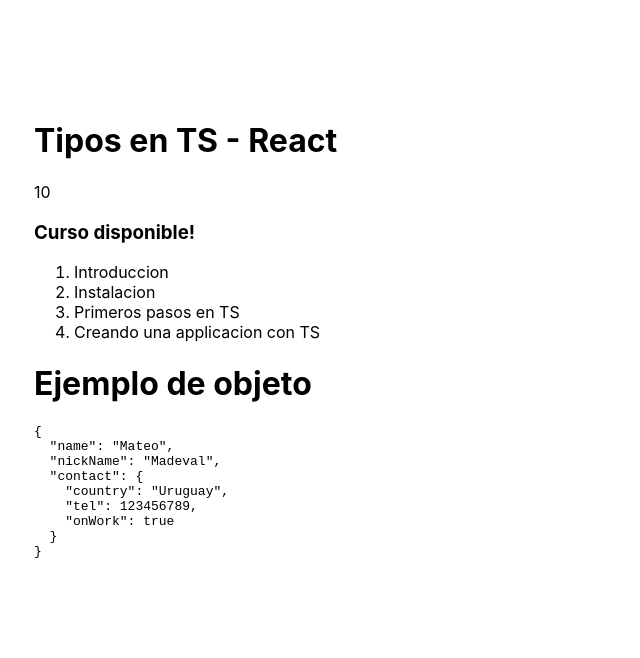
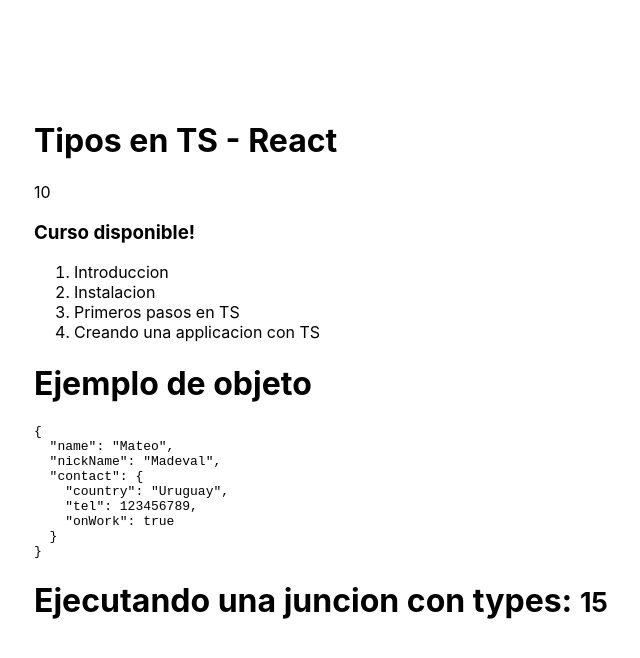
Before and after one commit to Curso-Fernando-Herrera-de-React-Native/react-typescript, a React (Create React App) app: page / in a window 1280 px wide. Shown: the top 658 px of the page, without its empty margins (66-706 px from the left). Built offline with nearby package versions, Linux system fonts and the light colour scheme.

Commit message:
feat(functions): create a component with function

```diff
--- a/src/App.tsx
+++ b/src/App.tsx
@@ -1,11 +1,13 @@
 import TiposBasicos from 'typescript/TiposBasicos'
 import ObjetosLiterales from 'typescript/ObjetosLiterales'
+import FunctionsExample from 'typescript/functions';
 
 function App() {
   return (
     <div className="App">
       <TiposBasicos />
       <ObjetosLiterales />
+      <FunctionsExample />
     </div>
   );
 }
--- /dev/null
+++ b/src/typescript/functions.tsx
@@ -0,0 +1,14 @@
+
+const FunctionsExample = () => {
+  const sum = ( a: number, b: number ): number => {
+    return a + b
+  }
+
+  return <>
+    <h1>
+      Ejecutando una juncion con types: <small>{ sum(10, 5) }</small>
+    </h1>
+  </>
+}
+
+export default FunctionsExample
```
